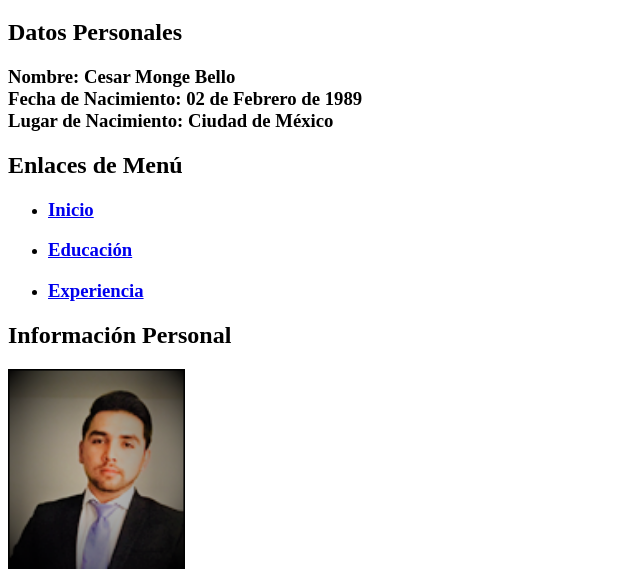
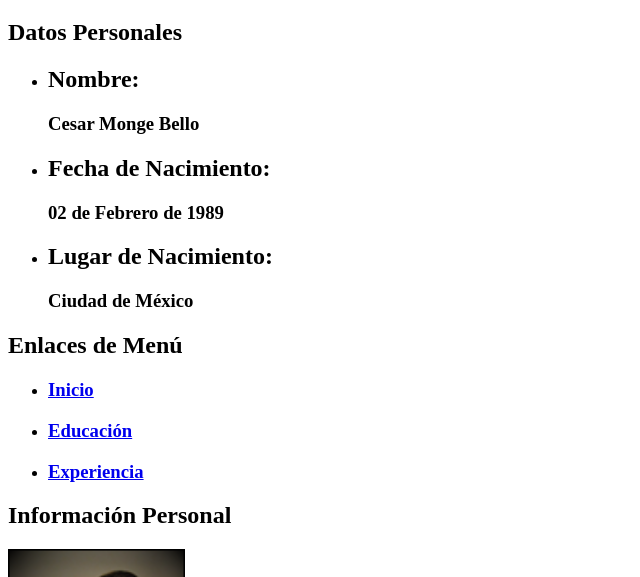
Before and after one commit to Cesardo1/FundamentosdeHTML_Cesar_Monge, a plain HTML site: page index.html in a window 1280 px wide. Shown: the part 223-800 px from the top of the page, without its empty margins (0-640 px from the left). Drawn offline with Linux system fonts and the light colour scheme.

Commit message:
Version 2 Título Datos Personales Lista NO ordenada

```diff
--- a/index.html
+++ b/index.html
@@ -18,11 +18,11 @@
     <h2>Datos Personales</h2>
    </p>
    <p>
-    <h3>
-      Nombre: Cesar Monge Bello<br>
-      Fecha de Nacimiento: 02 de Febrero de 1989<br>
-      Lugar de Nacimiento: Ciudad de México<br>
-    </h3>
+    <ul>
+     <li><h2>Nombre:</h2><h3>Cesar Monge Bello</h3></li>
+     <li><h2>Fecha de Nacimiento:</h2><h3>02 de Febrero de 1989</h3></li>
+     <li><h2>Lugar de Nacimiento:</h2><h3>Ciudad de México</h3></li>
+    </ul>
    </p>
    <p>
     <h2>
```
